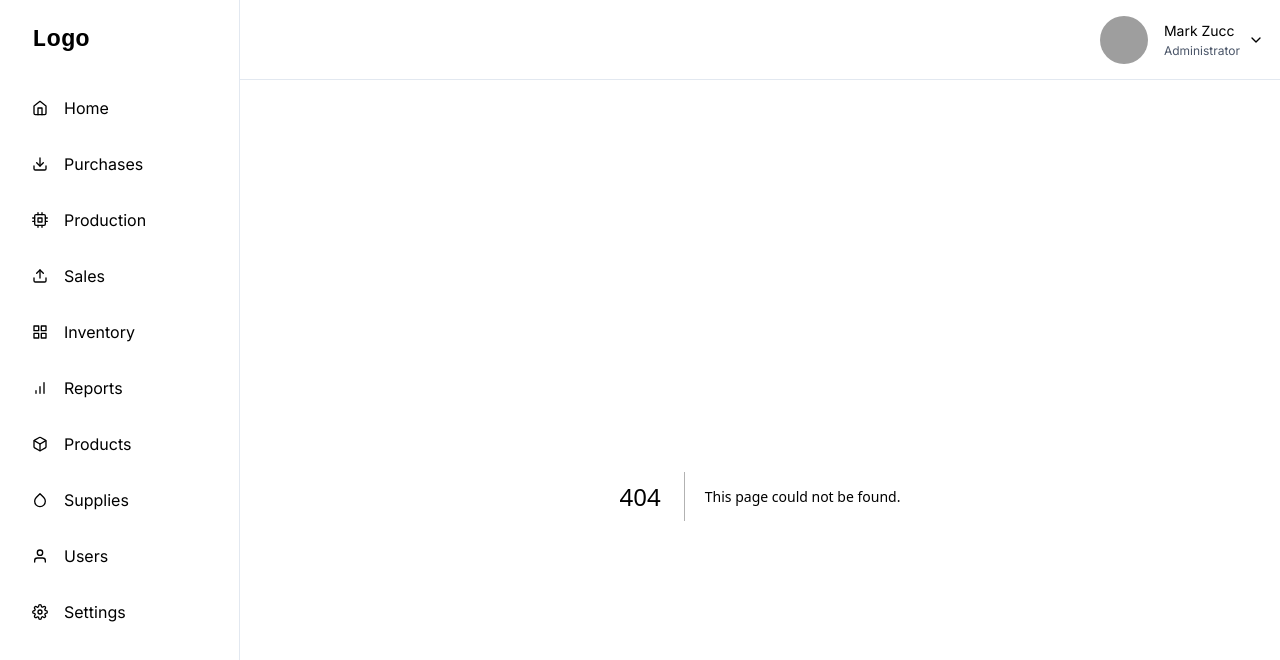
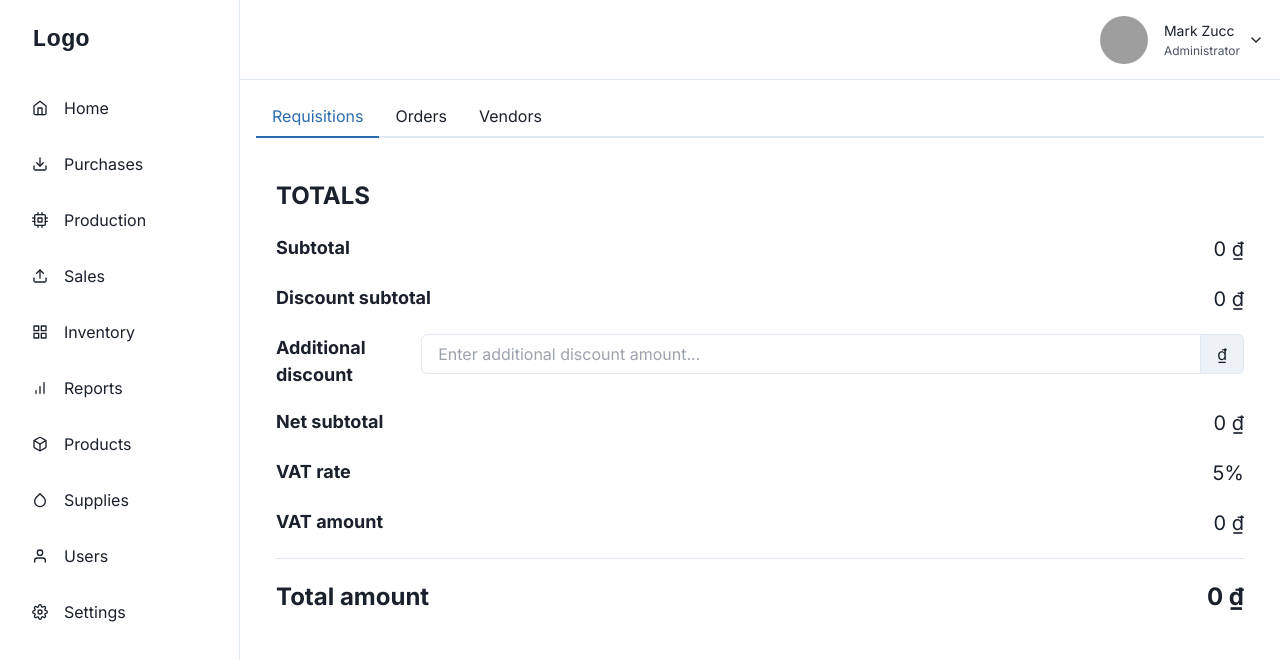
Before and after one commit to phihungha/scm-system-web, a Next.js app: page /purchases/orders/1 in a window 1280 px wide. Before the commit this address had no page. Shown: the top 660 px of the page. Built offline with nearby package versions, Linux system fonts and the light colour scheme; grey boxes are pictures that could not be loaded.

Commit message:
Implement discount inputs and totals

```diff
--- a/app/components/item-cards.tsx
+++ b/app/components/item-cards.tsx
@@ -48,7 +48,7 @@ export interface OrderItemEditCardProps<T> {
   item: T;
   isDisabled?: boolean;
   onDelete: (item: T) => void;
-  onQuantityChange: (item: T) => void;
+  onChange: (item: T) => void;
 }
 
 export interface ItemEditCardProps {
@@ -60,7 +60,7 @@ export interface ItemEditCardProps {
   children: React.ReactNode;
   isDisabled?: boolean;
   onDelete: (id: number) => void;
-  onQuantityChange: (id: number, quantity: number) => void;
+  onChange: (id: number, quantity: number) => void;
 }
 
 export function ItemEditCard(props: ItemEditCardProps) {
@@ -95,7 +95,7 @@ export function ItemEditCard(props: ItemEditCardProps) {
                 isDisabled={props.isDisabled}
                 onChange={(_, value) =>
                   // Don't update if number box is empty.
-                  value && props.onQuantityChange(props.id, value)
+                  value && props.onChange(props.id, value)
                 }
               >
                 <NumberInputField />
--- a/app/components/items-editor.tsx
+++ b/app/components/items-editor.tsx
@@ -26,7 +26,7 @@ export interface ItemsEditorProps<T> {
   getItemId: (item: T) => number;
   itemAddSelections: React.ReactNode;
   children: (
-    onQuantityChange: OnItemChangeFunc<T>,
+    onChange: OnItemChangeFunc<T>,
     onDelete: OnItemChangeFunc<T>,
   ) => React.ReactNode[];
 }
--- a/app/components/order-dialogs.tsx
+++ b/app/components/order-dialogs.tsx
@@ -181,3 +181,13 @@ export function OrderReturnDialog(props: OrderProblemDialogProps) {
     />
   );
 }
+
+export function OrderRejectDialog(props: OrderProblemDialogProps) {
+  return (
+    <ProblemDialog
+      title="Reject order"
+      description="Reject this order. This action cannot be undone!"
+      {...props}
+    />
+  );
+}
--- /dev/null
+++ b/app/purchases/orders/[id]/page.tsx
@@ -0,0 +1,168 @@
+import { OrderItemEditCardProps } from '@/app/components/item-cards';
+import {
+  BigTotalValueRow,
+  SectionText,
+  SmallTotalValueRow,
+} from '@/app/components/texts';
+import { PurchaseOrderItem } from '@/app/models/purchase-order';
+import CurrencyFormat, { currencySymbol } from '@/app/utils/currency-formats';
+import { toPercentage } from '@/app/utils/percentage-formats';
+import {
+  Box,
+  Card,
+  CardBody,
+  Flex,
+  Image,
+  Input,
+  InputGroup,
+  InputRightAddon,
+  NumberDecrementStepper,
+  NumberIncrementStepper,
+  NumberInput,
+  NumberInputField,
+  NumberInputStepper,
+  Stack,
+  StackDivider,
+  Text,
+} from '@chakra-ui/react';
+import { useState } from 'react';
+
+export default function PurchaseOrderDetailsPage() {
+  const [items, setItems] = useState<PurchaseOrderItem[]>([]);
+  const [additionalDiscount, setAdditionalDiscount] = useState(0);
+
+  const subTotal = items.reduce((sum, item) => sum + item.totalPrice, 0);
+  const discountSubtotal = items.reduce((sum, item) => sum + item.discount, 0);
+
+  const discountAmount = discountSubtotal + additionalDiscount;
+  const netSubtotal = subTotal - discountAmount;
+
+  const vatRate = 0.05;
+  const vatAmount = netSubtotal * vatRate;
+  const totalAmount = netSubtotal + vatAmount;
+
+  return (
+    <Box p={5}>
+      <Stack spacing={10}>
+        <Stack spacing={5}>
+          <SectionText>Totals</SectionText>
+          <Stack spacing={5} divider={<StackDivider borderColor="black.600" />}>
+            <Stack spacing={5}>
+              <SmallTotalValueRow
+                label="Subtotal"
+                value={CurrencyFormat.format(subTotal).toString()}
+              />
+              <SmallTotalValueRow
+                label="Discount subtotal"
+                value={CurrencyFormat.format(discountSubtotal).toString()}
+              />
+
+              <Flex justify="space-between">
+                <Text fontSize="lg" fontWeight={'bold'}>
+                  Additional discount
+                </Text>
+                <InputGroup>
+                  <Input
+                    as={Input}
+                    placeholder="Enter additional discount amount..."
+                    id="additional-discount"
+                    name="additional-discount"
+                    onChange={(e) => setAdditionalDiscount(+e.target.value)}
+                  />
+                  <InputRightAddon>{currencySymbol}</InputRightAddon>
+                </InputGroup>
+              </Flex>
+
+              <SmallTotalValueRow
+                label="Net subtotal"
+                value={CurrencyFormat.format(netSubtotal).toString()}
+              />
+              <SmallTotalValueRow
+                label="VAT rate"
+                value={toPercentage(vatRate).toString() + '%'}
+              />
+              <SmallTotalValueRow
+                label="VAT amount"
+                value={CurrencyFormat.format(vatAmount).toString()}
+              />
+            </Stack>
+            <BigTotalValueRow
+              label="Total amount"
+              value={CurrencyFormat.format(totalAmount).toString()}
+            />
+          </Stack>
+        </Stack>
+      </Stack>
+    </Box>
+  );
+}
+
+function PurchaseOrderItemEditCard(
+  props: OrderItemEditCardProps<PurchaseOrderItem>,
+) {
+  const item = props.item;
+  const supply = props.item.supply;
+
+  const onDiscountChange = (discount: number) => {
+    const totalPrice = item.quantity * item.unitPrice;
+
+    props.onChange({
+      ...item,
+      discount,
+      totalPrice,
+      netPrice: totalPrice - discount,
+    });
+  };
+
+  return (
+    <Card
+      direction={{ base: 'column', sm: 'row' }}
+      overflow="hidden"
+      variant="outline"
+    >
+      <Image
+        objectFit="cover"
+        w={{ base: '100%', sm: '200px' }}
+        src={supply.imageUrl}
+        alt={supply.name}
+      />
+
+      <CardBody>
+        <Text fontWeight="bold" fontSize="xl">
+          {supply.name}
+        </Text>
+
+        <Stack mt={3} spacing={3}>
+          <Stack alignItems="center" direction="row" spacing={3}>
+            <Text fontWeight="bold">Discount:</Text>
+            <Box>
+              <NumberInput
+                id={`item-quantity-${item.itemId}`}
+                name={`item-quantity-${item.itemId}`}
+                isRequired={true}
+                min={1}
+                value={item.quantity}
+                isDisabled={props.isDisabled}
+                onChange={(_, value) =>
+                  // Don't update if number box is empty.
+                  value && onDiscountChange(value)
+                }
+              >
+                <NumberInputField />
+                <NumberInputStepper>
+                  <NumberIncrementStepper />
+                  <NumberDecrementStepper />
+                </NumberInputStepper>
+              </NumberInput>
+            </Box>
+            <Text>{item.unit}</Text>
+          </Stack>
+
+          <Text>Price: {CurrencyFormat.format(item.unitPrice)}</Text>
+          <Text>Total price: {CurrencyFormat.format(item.totalPrice)}</Text>
+          <Text>Net price: {CurrencyFormat.format(item.netPrice)}</Text>
+        </Stack>
+      </CardBody>
+    </Card>
+  );
+}
--- a/app/sales/orders/components/SalesOrderItemsPanel.tsx
+++ b/app/sales/orders/components/SalesOrderItemsPanel.tsx
@@ -83,7 +83,7 @@ export default function SalesOrderItemsPanel(
               key={item.itemId}
               item={item}
               isDisabled={props.isDisabled}
-              onQuantityChange={onQuantityChange}
+              onChange={onQuantityChange}
               onDelete={onDelete}
             />
           ))
@@ -98,10 +98,10 @@ function SalesOrderItemEditCard(props: OrderItemEditCardProps<SalesOrderItem>) {
   const product = props.item.product;
 
   const onQuantityChange = (quantity: number) =>
-    props.onQuantityChange({
+    props.onChange({
       ...item,
       quantity,
-      totalPrice: quantity * product.price,
+      totalPrice: quantity * item.unitPrice,
     });
 
   return (
@@ -112,7 +112,7 @@ function SalesOrderItemEditCard(props: OrderItemEditCardProps<SalesOrderItem>) {
       unit={item.unit}
       imageUrl={product.imageUrl}
       isDisabled={props.isDisabled}
-      onQuantityChange={(_, quantity) => onQuantityChange(quantity)}
+      onChange={(_, quantity) => onQuantityChange(quantity)}
       onDelete={() => props.onDelete(item)}
     >
       <Text>Price: {CurrencyFormat.format(item.unitPrice)}</Text>
```
Also changed, not shown: app/models/purchase-order.ts (+9 -3 lines).
